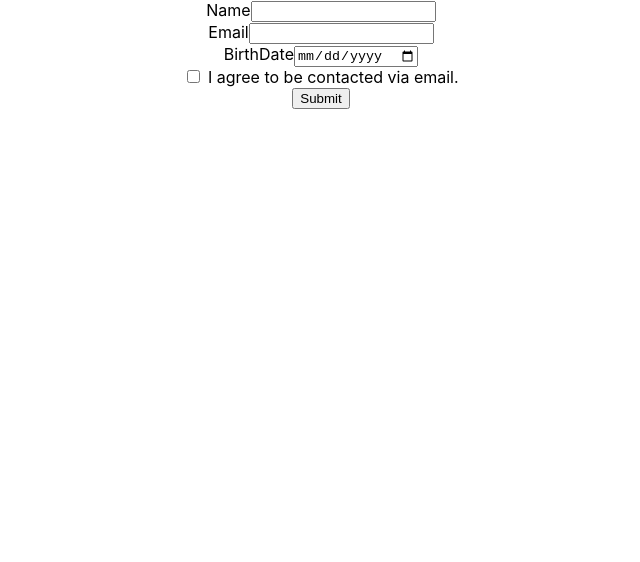
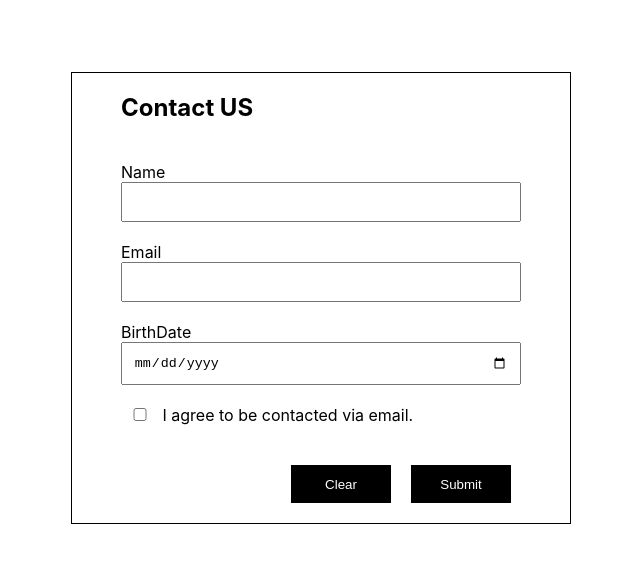
Before and after one commit to mwclemy/just-utah-code-project, a React (Create React App) app: page / in a window 1280 px wide. Shown: the top 562 px of the page, without its empty margins (319-959 px from the left). Built offline with nearby package versions, Linux system fonts and the light colour scheme.

Commit message:
added validations.

```diff
--- a/src/App.css
+++ b/src/App.css
@@ -1,7 +1,54 @@
 .App {
-  text-align: center;
+  display: flex;
+  flex-direction: column;
+  align-items: center;
+  width: 500px;
+  margin: 72px auto;
+  border: 1px solid black;
+  box-sizing: border-box;
+}
+.App h2 {
+  width: 400px;
+}
+.formGroup {
+  margin: 20px 0;
 }
 
+.formGroup input {
+  padding: .8em;
+  width: 400px;
+  box-sizing: border-box;
+}
+.formGroup label {
+  display: block;
+}
+#emailConsent {
+  width: 30px
+}
+#checkboxLabel {
+  display: inline;
+}
+
+.error {
+  color: red;
+}
+.successMessage {
+  color: green;
+}
+
+.submitButton {
+  color: white;
+  background-color:black;
+  border: 1.5px solid black;
+  cursor: pointer;
+  width: 100px !important;
+  float: right;
+  margin: 20px 10px;
+
+}
+.submitButton:focus {
+  outline: none;
+}
 .App-logo {
   height: 40vmin;
   pointer-events: none;
--- a/src/App.js
+++ b/src/App.js
@@ -1,26 +1,58 @@
 import './App.css';
 import { useState, useEffect } from 'react';
 import { validate } from './shared/utility'
+import Spinner from './components/Spinner/Spinner';
 function App() {
+
+  // app states
   const [values, setValues] = useState({});
   const [errors, setErrors] = useState({});
   const [isSubmitting, setIsSubmitting] = useState(false);
+  const [sucessMessage, setSuccessMessage] = useState("");
+  const [loading, setLoading] = useState(false);
 
+  // called when the form is submitted.
   const handleSubmit = (event) => {
     if (event) event.preventDefault();
     setIsSubmitting(true);
     setErrors(validate(values));
   };
 
+  // handles the onchange event of the form inputs
   const handleChange = (event) => {
     event.persist();
-    if (event.target.name === 'emailConsent')
-      event.target.value = event.target.checked
-    setValues(values => ({ ...values, [event.target.name]: event.target.value }));
+    if (event.target.name === 'emailConsent') {
+      setValues(values => ({ ...values, [event.target.name]: event.target.checked }));
+    }
+    else {
+      setValues(values => ({ ...values, [event.target.name]: event.target.value }));
+    }
   };
 
-  const contact = () => {
-    console.log(values);
+  // clear values
+  const clearValues = () => {
+    setValues({});
+  }
+
+  // makes an api call once there are no form errors
+  const contact = async () => {
+    try {
+      setLoading(true)
+      const response = await fetch('https://my-json-server.typicode.com/JustUtahCoders/interview-users-api/users', {
+        crossDomain: true,
+        method: 'post',
+        headers: { 'Content-Type': 'application/json' },
+        body: JSON.stringify([{ id: 1, ...values }])
+      });
+      const data = await response.json();
+      setSuccessMessage("Thanks for contacting us! We'll get back to you shortly.")
+      setLoading(false)
+      // Clear the form
+      clearValues();
+    } catch (error) {
+      console.log(error);
+
+    }
   }
 
   useEffect(() => {
@@ -31,37 +63,41 @@ function App() {
 
   return (
     <div className="App">
+      {loading && <Spinner />}
+      {sucessMessage && <p className="successMessage">{sucessMessage}</p>}
+      <h2>Contact US</h2>
       <form onSubmit={handleSubmit}>
-        <div>
-          <label id="name">Name</label>
+        <div className="formGroup">
+          <label htmlFor="name">Name</label>
           <input type="text" name="name" id="name" onChange={handleChange} value={values.name || ''} />
           {errors.name && (
-            <p>{errors.name}</p>
+            <p className="error">{errors.name}</p>
           )}
         </div>
-        <div>
+        <div className="formGroup">
           <label htmlFor="email">Email</label>
           <input type="email" name="email" id="email" onChange={handleChange} value={values.email || ''} />
           {errors.email && (
-            <p>{errors.email}</p>
+            <p className="error">{errors.email}</p>
           )}
         </div>
-        <div>
+        <div className="formGroup">
           <label htmlFor="birthDate">BirthDate</label>
           <input type="date" name="birthDate" id="birthDate" onChange={handleChange} value={values.birthDate || ''} />
           {errors.birthDate && (
-            <p>{errors.birthDate}</p>
+            <p className="error">{errors.birthDate}</p>
           )}
         </div>
-        <div>
+        <div className="formGroup">
           <input type="checkbox" id="emailConsent" name="emailConsent" onChange={handleChange} value={values.emailConsent || false} />
-          <label for="emailConsent"> I agree to be contacted via email.</label>
+          <label id="checkboxLabel" htmlFor="emailConsent"> I agree to be contacted via email.</label>
           {errors.emailConsent && (
-            <p>{errors.emailConsent}</p>
+            <p className="error">{errors.emailConsent}</p>
           )}
         </div>
-        <div>
-          <input type="submit" />
+        <div className="formGroup">
+          <input className="submitButton" type="submit" />
+          <input className="submitButton" type="button" value="Clear" onClick={clearValues} />
         </div>
       </form>
     </div>
--- /dev/null
+++ b/src/components/Spinner/Spinner.js
@@ -0,0 +1,8 @@
+import React from 'react';
+import styles from './spinner.module.css';
+const Spinner = () => (
+    <div className={styles.loader}>Loading...</div>
+
+);
+
+export default Spinner;
--- /dev/null
+++ b/src/components/Spinner/spinner.module.css
@@ -0,0 +1,67 @@
+.loader,
+.loader:before,
+.loader:after {
+  border-radius: 50%;
+}
+.loader {
+  color: black;
+  font-size: 11px;
+  text-indent: -99999em;
+  margin: 55px auto;
+  position: relative;
+  width: 10em;
+  height: 10em;
+  box-shadow: inset 0 0 0 1em;
+  -webkit-transform: translateZ(0);
+  -ms-transform: translateZ(0);
+  transform: translateZ(0);
+}
+.loader:before,
+.loader:after {
+  position: absolute;
+  content: '';
+}
+.loader:before {
+  width: 5.2em;
+  height: 10.2em;
+  background: #ffffff;
+  border-radius: 10.2em 0 0 10.2em;
+  top: -0.1em;
+  left: -0.1em;
+  -webkit-transform-origin: 5.1em 5.1em;
+  transform-origin: 5.1em 5.1em;
+  -webkit-animation: load2 2s infinite ease 1.5s;
+  animation: load2 2s infinite ease 1.5s;
+}
+.loader:after {
+  width: 5.2em;
+  height: 10.2em;
+  background: #ffffff;
+  border-radius: 0 10.2em 10.2em 0;
+  top: -0.1em;
+  left: 4.9em;
+  -webkit-transform-origin: 0.1em 5.1em;
+  transform-origin: 0.1em 5.1em;
+  -webkit-animation: load2 2s infinite ease;
+  animation: load2 2s infinite ease;
+}
+@-webkit-keyframes load2 {
+  0% {
+    -webkit-transform: rotate(0deg);
+    transform: rotate(0deg);
+  }
+  100% {
+    -webkit-transform: rotate(360deg);
+    transform: rotate(360deg);
+  }
+}
+@keyframes load2 {
+  0% {
+    -webkit-transform: rotate(0deg);
+    transform: rotate(0deg);
+  }
+  100% {
+    -webkit-transform: rotate(360deg);
+    transform: rotate(360deg);
+  }
+}
--- a/src/shared/utility.js
+++ b/src/shared/utility.js
@@ -21,7 +21,6 @@ export const validate = (values) => {
         errors.birthDate = 'BirthDate must be a valid date'
     }
 
-    console.log(values);
     // email consent validations
     if (!values.emailConsent) {
         errors.emailConsent = 'You must agree to be contacted via email.'
```
